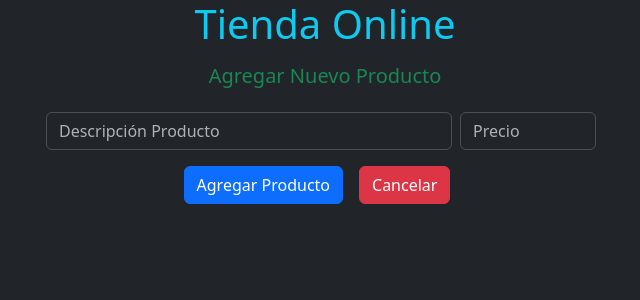
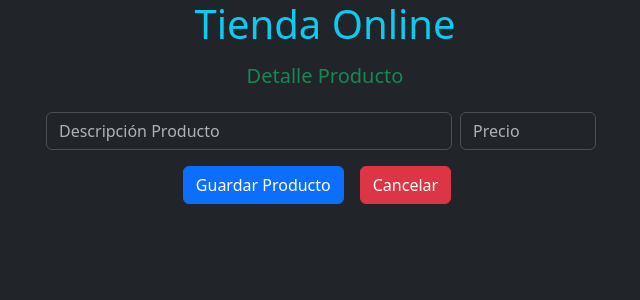
Before and after one commit to AdrianGaray/tienda-online, an Angular app: page /agregar in a window 1280 px wide. Shown: the top 300 px of the page, without its empty margins (315-955 px from the left). Built offline with nearby package versions, Linux system fonts and the light colour scheme.

Commit message:
Capítulo 71 - Editar Producto - parte 3

```diff
--- a/src/app/formulario/formulario.component.html
+++ b/src/app/formulario/formulario.component.html
@@ -1,4 +1,4 @@
-<h5 class="text-success mt-3 text-center">Agregar Nuevo Producto</h5>
+<h5 class="text-success mt-3 text-center">Detalle Producto</h5>
 
 <form class="my-4 w-50 mx-auto"
     #f="ngForm" (submit)="f.form.valid && guardarProducto($event)">
@@ -13,11 +13,10 @@
         placeholder="Precio" class="form-control me-2 w-25"
         [(ngModel)]="precioInput"
         required/>
-
     </div>
 
     <div class="d-flex justify-content-center mt-3">
-        <button type="submit" class="btn btn-primary">Agregar Producto</button>
+        <button type="submit" class="btn btn-primary">Guardar Producto</button>
         <button type="button" class="btn btn-danger mx-3" (click)="cancelar()">Cancelar</button>
     </div>
 
--- a/src/app/formulario/formulario.component.ts
+++ b/src/app/formulario/formulario.component.ts
@@ -47,9 +47,10 @@ export class FormularioComponent {
     const producto = new Producto(this.productoId, this.descripcionInput, this.precioInput);
 
     // Agregamos el nuevo producto usando el servicio
-    this.productoService.agregarProducto(producto);
+    this.productoService.guardarProducto(producto);
 
     // Limpiamos los campos del formulario
+    this.productoId = null;
     this.descripcionInput = '';
     this.precioInput = null;
 
--- a/src/app/producto.service.ts
+++ b/src/app/producto.service.ts
@@ -24,8 +24,18 @@ export class ProductoService {
     this.productos.push(producto1, producto2, producto3);
   }
 
-  agregarProducto(producto: Producto) {
-    this.productos.push(producto);
+  // Agregar o Modificar un producto existente
+  guardarProducto(producto: Producto) {
+    if(producto.id === null){ // Caso agregar
+      producto.id = this.idSiguiente++;
+      this.productos.push(producto);
+    } else{ // Caso actualizar
+        // Si el producto tiene un ID, entonces lo actualizamos
+        const indice = this.productos.findIndex(p => p.id === producto.id);
+        if(indice !== -1){
+          this.productos[indice] = producto;
+        }
+    }
   }
 
   // Ese método es clave para buscar un producto por su id
```
